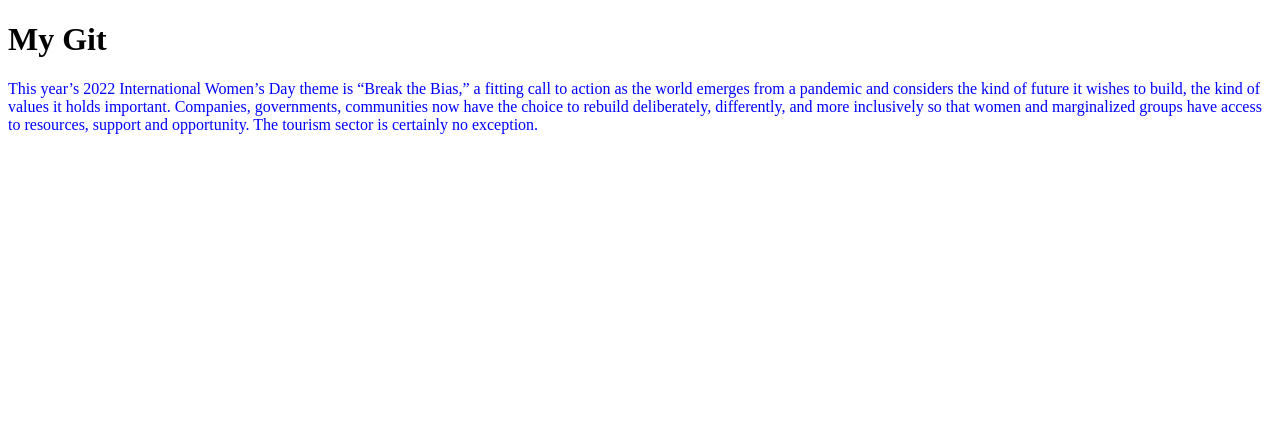
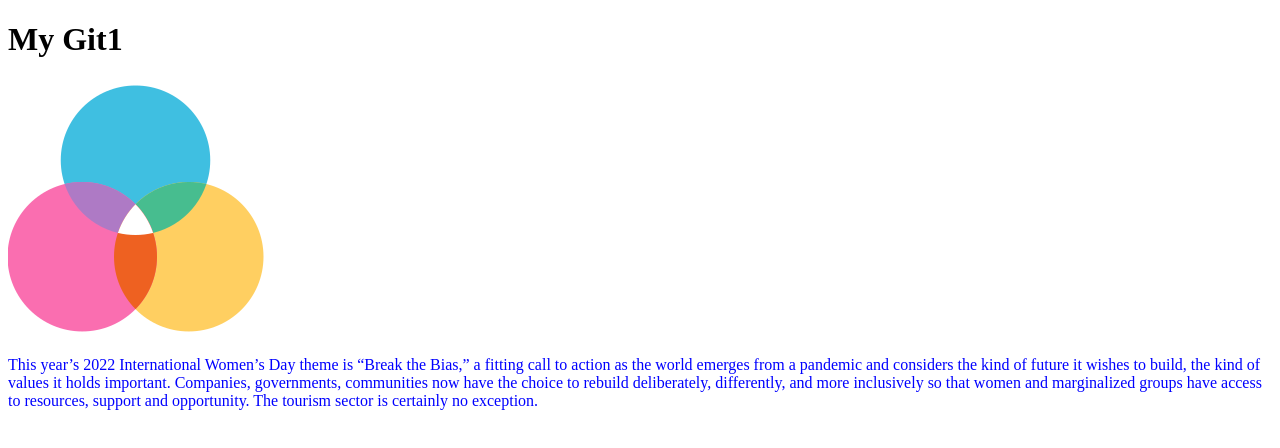
Before and after one commit to RamisaBinteAzad/my-second-repo, a plain HTML site: page index.html in a window 1280 px wide. Drawn offline with Linux system fonts and the light colour scheme.

Commit message:
Image Added

```diff
--- a/index.html
+++ b/index.html
@@ -8,7 +8,9 @@
     <link rel="stylesheet" href="style.css">
 </head>
 <body>
-    <h1>My Git</h1>
+    <h1>My Git1</h1>
+    <img src="rgb.png" alt="">
     <p>This year’s 2022 International Women’s Day theme is “Break the Bias,” a fitting call to action as the world emerges from a pandemic and considers the kind of future it wishes to build, the kind of values it holds important.  Companies, governments, communities now have the choice to rebuild deliberately, differently, and more inclusively so that women and marginalized groups have access to resources, support and opportunity. The tourism sector is certainly no exception.</p>
+
 </body>
 </html>
```
Also changed, not shown: rgb.png (added), travelling.png (added).
